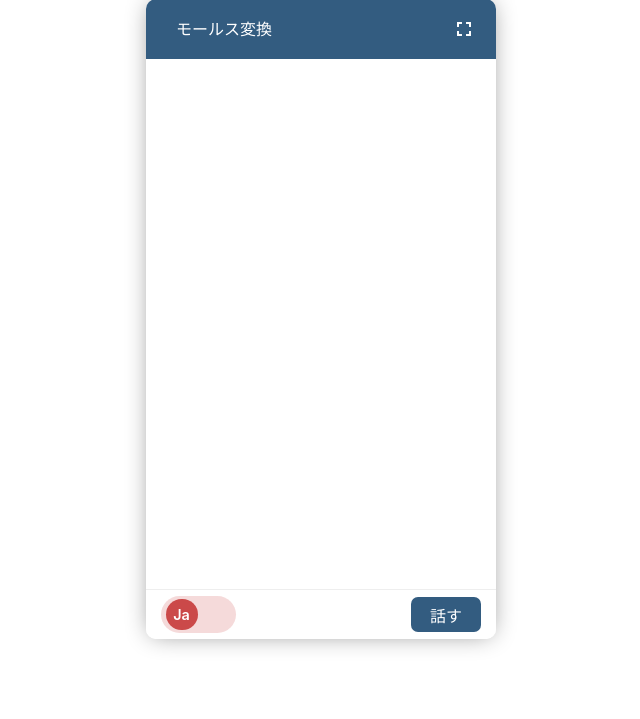
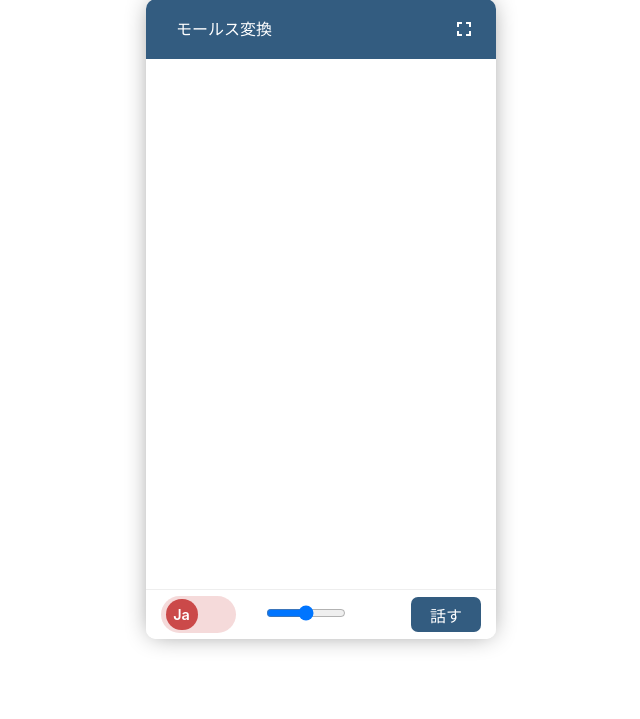
Before and after one commit to MuseMyuzu/FlaskWithOpenAI, a Flask app: page / in a window 1280 px wide. Shown: the part 81-800 px from the top of the page, without its empty margins (319-959 px from the left). Run offline with Flask 2, Linux system fonts and the light colour scheme; some libraries are stand-ins or nearby versions.

Commit message:
音量スライダー作成、pythonでjson作成

```diff
--- a/app/app.py
+++ b/app/app.py
@@ -27,12 +27,14 @@ def save_wav():
     morse_text = morse.convert_to_morse_code(text)
     print(morse_text)
 
+    result_dict = dict(user_text=text, bot_text=morse_text)
+
     # jsonを返す
     """
     response_data = {"status": "success"}
     return jsonify(response_data)
     """
-    return json.dumps(text)
+    return json.dumps(result_dict)
 
 
 # ホームページ
--- a/app/static/style.css
+++ b/app/static/style.css
@@ -287,6 +287,17 @@ a {
 .toggle-button-004 input {
     display: none;
 }
+/* 音量スライダー */
+.range {
+    margin: auto;
+}
+input[type="range"]{
+    cursor: pointer;
+    width: 80px;
+    border-radius: 50%;
+}
+
+
 
 #chatbot-ul {
     /*ulのデフォルの隙間を消す*/
--- a/app/templates/index.html
+++ b/app/templates/index.html
@@ -29,12 +29,18 @@ THE SOFTWARE IS PROVIDED "AS IS", WITHOUT WARRANTY OF ANY KIND, EXPRESS OR IMPLI
             <ul id= "chatbot-ul"></ul>
         </div>
 
-        <!--入力場所，送信ボタン-->
+        <!--フッター-->
         <form onsubmit= "return false">
             <div id= "chatbot-footer">
+                <!-- 言語トグル -->
                 <label class="toggle-button-004">
                     <input type="checkbox" id="lang-toggle"/>
                 </label>
+                <!-- 音量スライダー -->
+                <div class="range">
+                    <input type="range" min="0" max="100" id="Volume-range">
+                </div>
+                <!-- 送信ボタン -->
                 <div id="rec"></div>
                 <input type= "submit" value= "話す" id= "chatbot-submit">
             </div>
```
